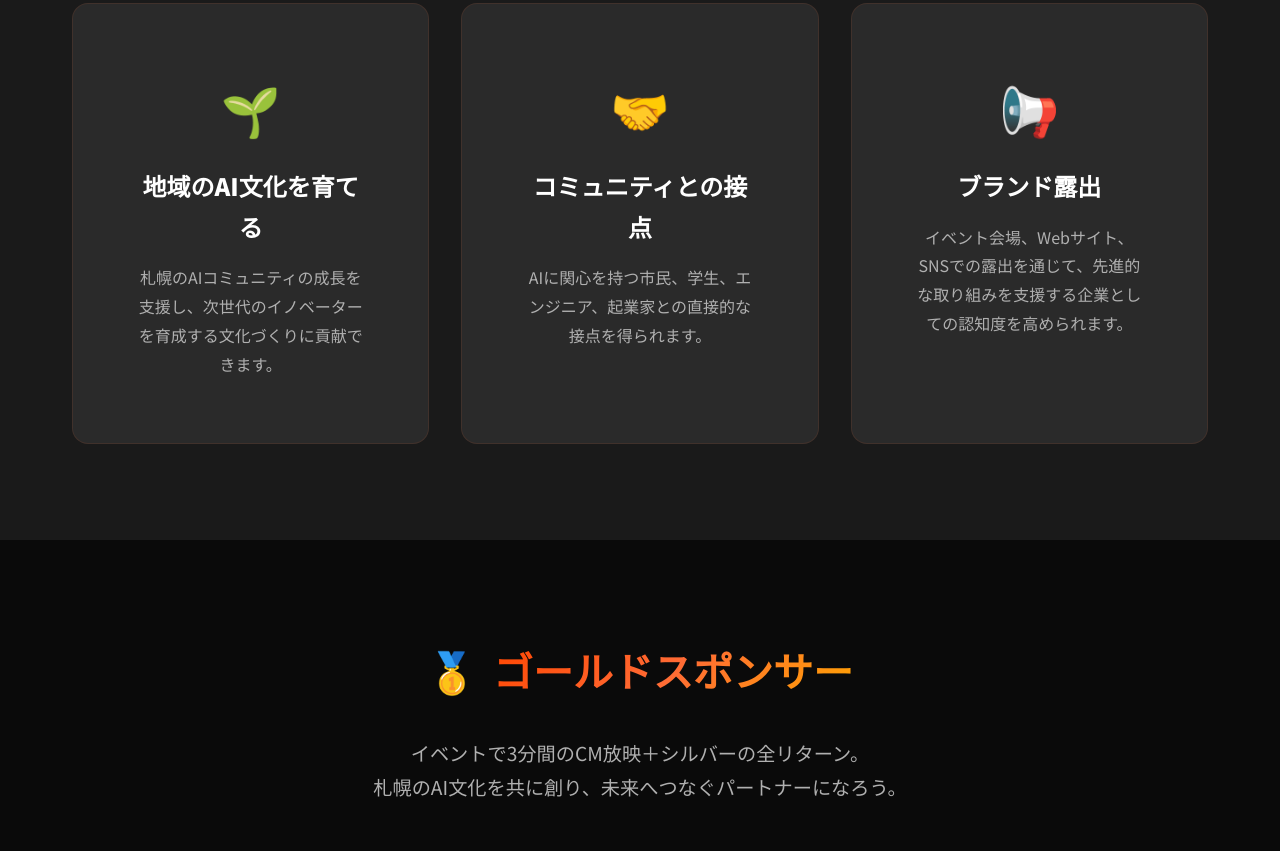
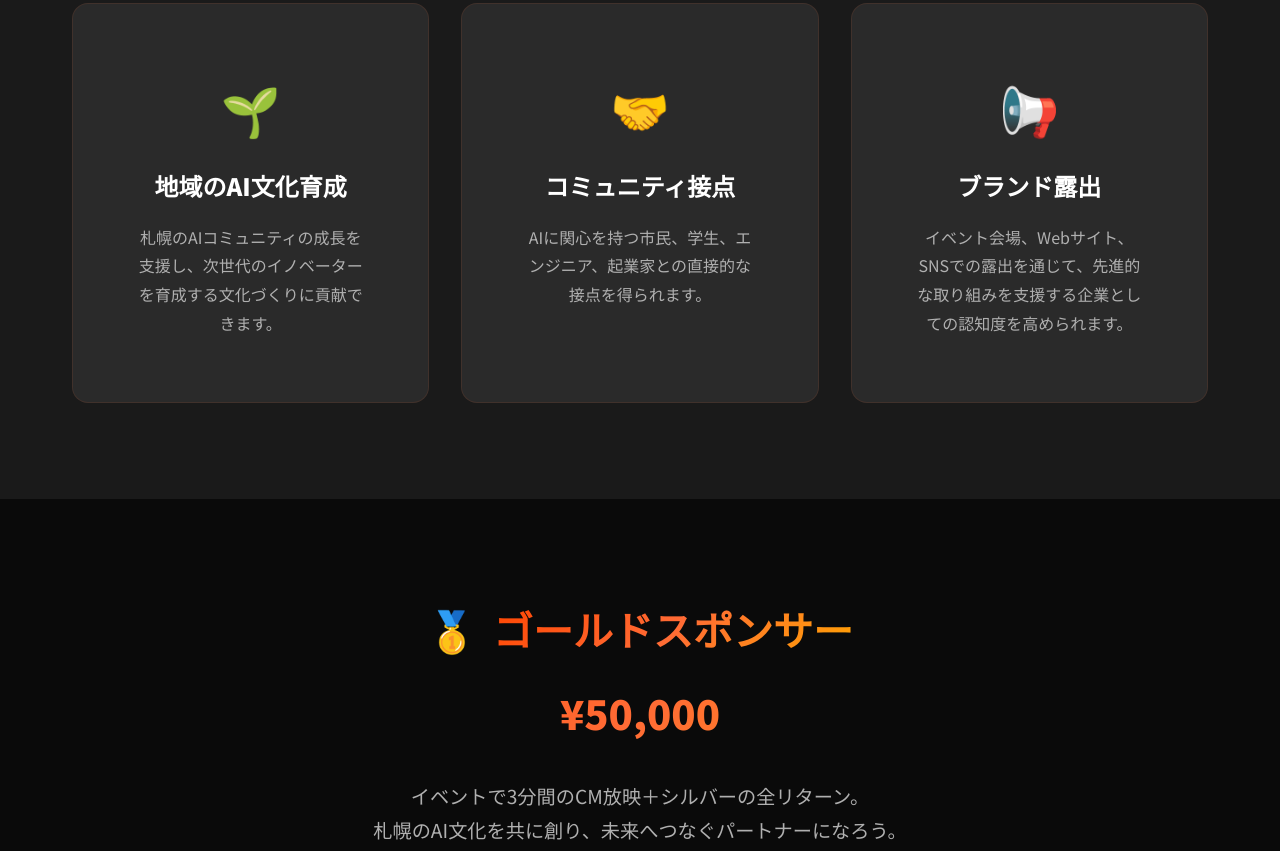
Before and after one commit to ykishimotoy/aimtri, a plain HTML site: page sponsors.html in a window 1280 px wide. Shown: the part 753-1604 px from the top of the page. Drawn offline with Linux system fonts and the light colour scheme.

Commit message:
change sponsors

```diff
--- a/sponsors.html
+++ b/sponsors.html
@@ -48,12 +48,12 @@
             <div class="sponsor-benefits">
                 <div class="benefit-card">
                     <div class="benefit-icon">🌱</div>
-                    <h3 class="benefit-title">地域のAI文化を育てる</h3>
+                    <h3 class="benefit-title">地域のAI文化育成</h3>
                     <p class="benefit-description">札幌のAIコミュニティの成長を支援し、次世代のイノベーターを育成する文化づくりに貢献できます。</p>
                 </div>
                 <div class="benefit-card">
                     <div class="benefit-icon">🤝</div>
-                    <h3 class="benefit-title">コミュニティとの接点</h3>
+                    <h3 class="benefit-title">コミュニティ接点</h3>
                     <p class="benefit-description">AIに関心を持つ市民、学生、エンジニア、起業家との直接的な接点を得られます。</p>
                 </div>
                 <div class="benefit-card">
@@ -73,6 +73,7 @@
                     <span class="tier-icon">🥇</span>
                     <span class="tier-name">ゴールドスポンサー</span>
                 </h2>
+                <p class="plan-price">¥50,000</p>
                 <p class="plan-description">イベントで3分間のCM放映＋シルバーの全リターン。<br>札幌のAI文化を共に創り、未来へつなぐパートナーになろう。</p>
             </div>
             <div class="plan-content">
@@ -105,6 +106,7 @@
                     <span class="tier-icon">🥈</span>
                     <span class="tier-name">シルバースポンサー</span>
                 </h2>
+                <p class="plan-price">¥20,000</p>
                 <p class="plan-description">ロゴと企業名を、イベント開始・終了時および公式サイトで掲載。<br>札幌のAI文化を支える仲間になろう。</p>
             </div>
             <div class="plan-content">
```
